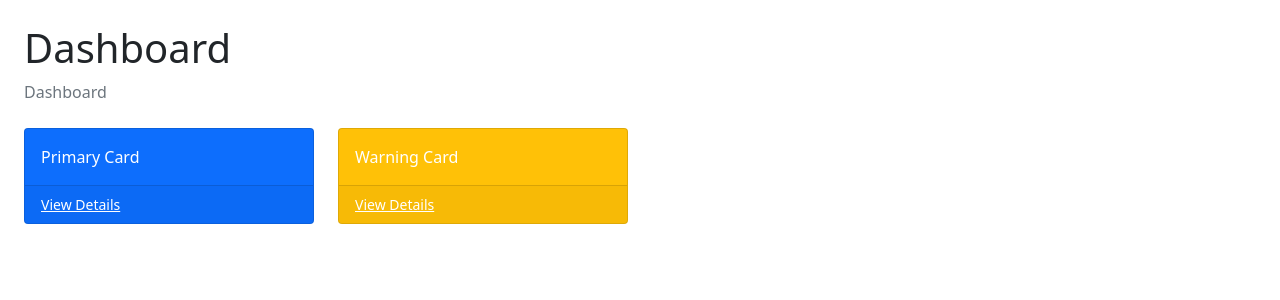
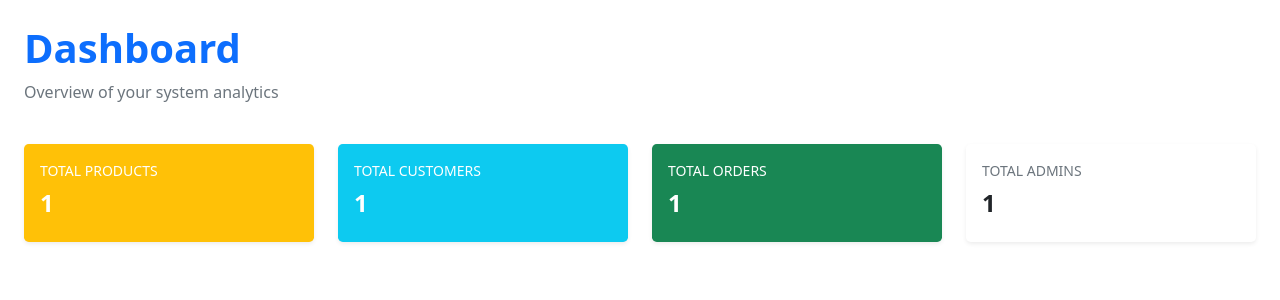
Before and after one commit to archeangana/POS_SYSTEM_PROJECT, a PHP site: template app/views/admin/dashboard/index.php in a window 1280 px wide. Shown: the top 300 px of the page. Run offline with PHP 8.4, Linux system fonts and the light colour scheme; the template is opened without the code that fills it: most values are stand-ins (such as "Sample title", 1, 10 or a date in 2020).

Commit message:
Feature: Dashboard Analytics Completed, added default roles customer
Progress 90%

```diff
--- a/app/views/admin/dashboard/index.php
+++ b/app/views/admin/dashboard/index.php
@@ -1,56 +1,50 @@
-<?php
+<div class="container-fluid px-4">
+  <div class="row mb-4">
+    <div class="col-md-12">
+      <h1 class="mt-4 fw-bold text-primary">Dashboard</h1>
+      <p class="text-muted">Overview of your system analytics</p>
+    </div>
+  </div>
 
-?>
+  <div class="row g-4">
+    <!-- Total Products -->
+    <div class="col-md-3 col-sm-6">
+      <div class="card shadow-sm border-0 rounded-3 h-100 bg-warning">
+        <div class="card-body d-flex flex-column align-items-start">
+          <p class="text-uppercase fw-semibold text-white small mb-2">Total Products</p>
+          <h4 class="fw-bold text-white"><?= $data['totalProducts']; ?></h4>
+        </div>
+      </div>
+    </div>
 
-      <div class="container-fluid px-4">
-            <h1 class="mt-4">Dashboard</h1>
-            <ol class="breadcrumb mb-4">
-                  <li class="breadcrumb-item active">Dashboard</li>
+    <!-- Total Customers -->
+    <div class="col-md-3 col-sm-6">
+      <div class="card shadow-sm border-0 rounded-3 h-100 bg-info">
+        <div class="card-body d-flex flex-column align-items-start">
+          <p class="text-uppercase fw-semibold text-white small mb-2">Total Customers</p>
+          <h4 class="fw-bold text-white"><?= $data['totalCustomers']; ?></h4>
+        </div>
+      </div>
+    </div>
 
-                  <?php
-                      // Test
-                        // $array = [
-                        //       'products' => [
-                        //             'name' => 'test',
-                        //             'quantity' => 2,
-                        //       ]
-                        // ];
-                        // $newData = [
-                        //       'name' => 'dress',
-                        //       'quantity' => 10
-                        // ];
-                        // array_push($array['products'], $newData);
-                        // array_push($array['products'], $newData);
-                        // array_push($array['products'], $newData);
-                        // var_dump($array);
+    <!-- Total Orders -->
+    <div class="col-md-3 col-sm-6">
+      <div class="card shadow-sm border-0 rounded-3 h-100 bg-success">
+        <div class="card-body d-flex flex-column align-items-start  ">
+          <p class="text-uppercase fw-semibold small mb-2 text-white">Total Orders</p>
+          <h4 class="fw-bold text-white"><?= $data['totalOrders']; ?></h4>
+        </div>
+      </div>
+    </div>
 
-                        // foreach($array['products'] as $key => $value) {
-                        //       echo $key;
-                        // }
-
-
-                  ?>
-            </ol>
-            <div class="row">
-                  <div class="col-xl-3 col-md-6">
-                        <div class="card bg-primary text-white mb-4">
-                              <div class="card-body">Primary Card</div>
-                              <div class="card-footer d-flex align-items-center justify-content-between">
-                                    <a class="small text-white stretched-link" href="#">View Details</a>
-                                    <div class="small text-white"><i class="fas fa-angle-right"></i></div>
-                              </div>
-                        </div>
-                  </div>
-                  <div class="col-xl-3 col-md-6">
-                        <div class="card bg-warning text-white mb-4">
-                              <div class="card-body">Warning Card</div>
-                              <div class="card-footer d-flex align-items-center justify-content-between">
-                                    <a class="small text-white stretched-link" href="#">View Details</a>
-                                    <div class="small text-white"><i class="fas fa-angle-right"></i></div>
-                              </div>
-                        </div>
-                  </div>
-            </div>
+    <!-- Total Admins -->
+    <div class="col-md-3 col-sm-6">
+      <div class="card shadow-sm border-0 rounded-3 h-100">
+        <div class="card-body d-flex flex-column align-items-start">
+          <p class="text-uppercase fw-semibold text-muted small mb-2">Total Admins</p>
+          <h4 class="fw-bold text-dark"><?= $data['totalAdmins']; ?></h4>
+        </div>
       </div>
-
-<?php // include '../layouts/footer.php'; ?>
+    </div>
+  </div>
+</div>
--- a/public/index.php
+++ b/public/index.php
@@ -1,5 +1,6 @@
 <?php
 
+      declare(strict_types=1);
       require_once '../vendor/autoload.php';
       session_start();
       include '../routes/web.php';
```
Also changed, not shown: app/controller/AdminController.php (+12 -1 lines), app/model/Analytics.php (added, +35 -0 lines), app/model/User.php (+57 -15 lines), app/views/admin/layouts/sidebar.php (+74 -20 lines).
